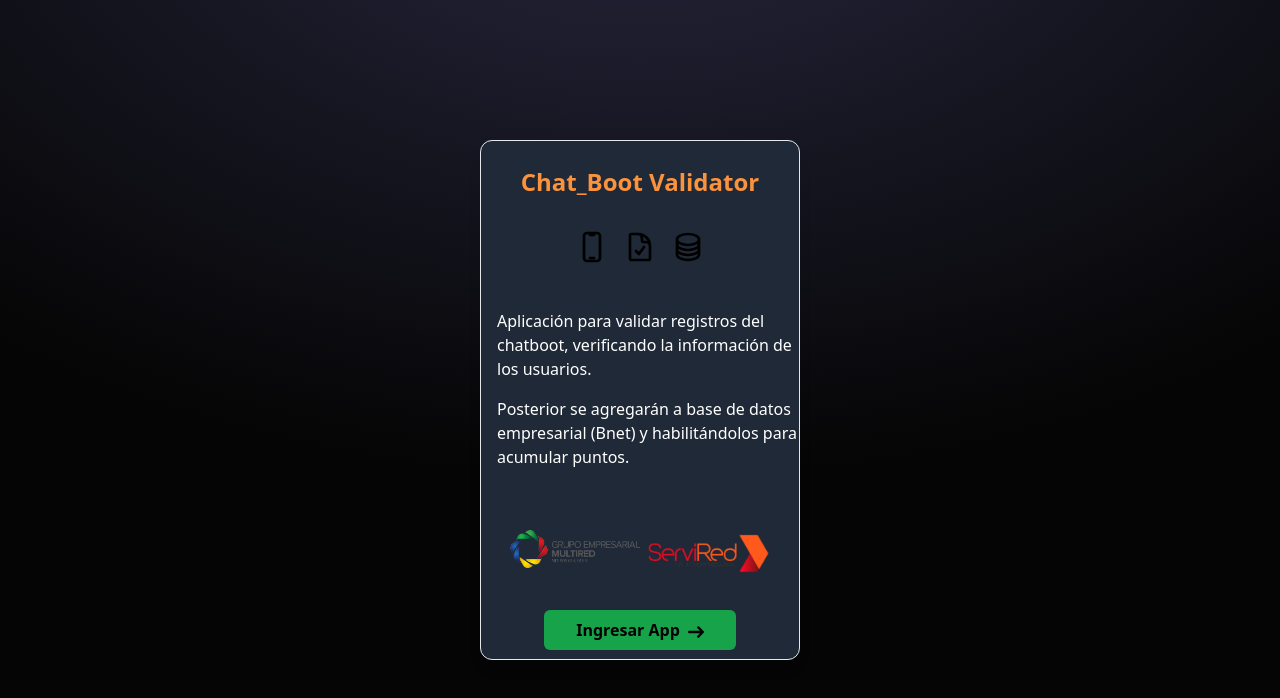
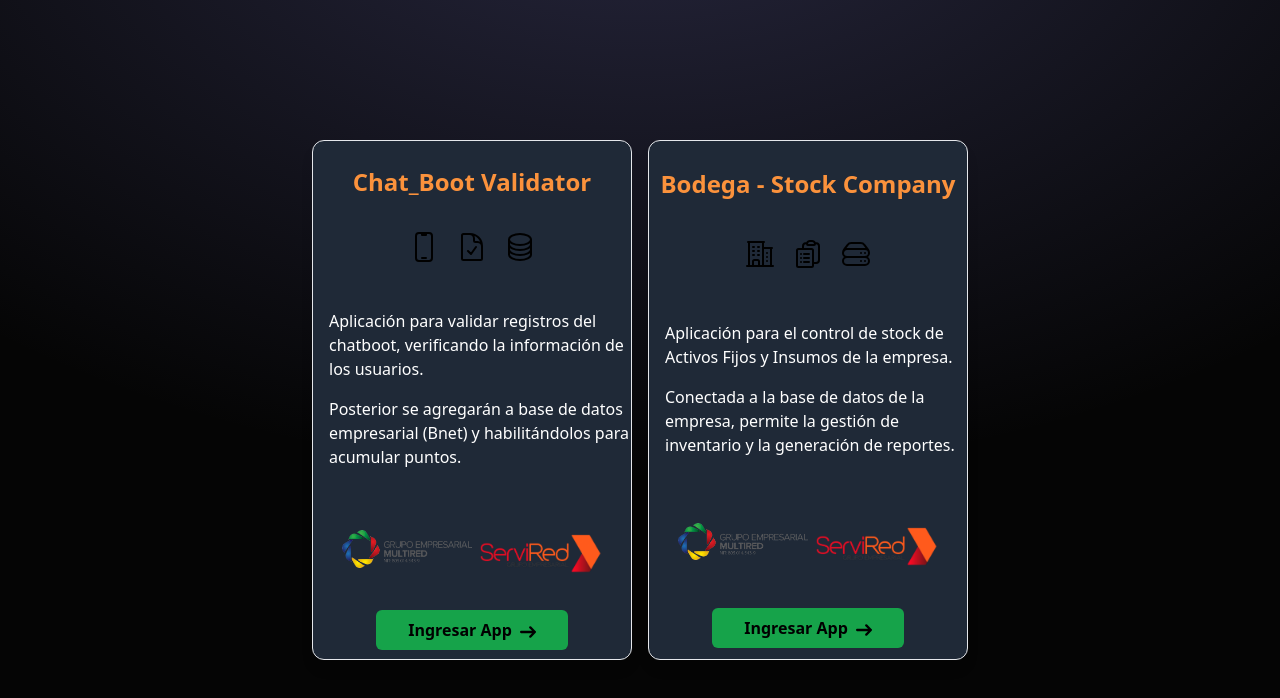
Before and after one commit to llOrtegall/Menu_App_Empresa, an Astro site: page / in a window 1280 px wide. Built offline with nearby package versions, Linux system fonts and the light colour scheme; Astro itself is replaced by a stand-in of ours.

Commit message:
ok terminado

```diff
--- /dev/null
+++ b/src/components/Bodega.astro
@@ -0,0 +1,41 @@
+---
+import CompanyIcon from "./Icons/CompanyIcon.astro";
+import InventoryIcon from "./Icons/InventoryIcon.astro";
+import ServerIcon from "./Icons/ServerIcon.astro";
+import ArrowIcon from "./Icons/Button.astro";
+---
+
+<section class="flex gap-4">
+  <section class="flex flex-col justify-around items-center w-80 h-[520px] bg-gray-800 border-gray-200 rounded-xl shadow-lg border">
+    <h5 class="text-2xl text-center font-bold text-orange-400 py-4">
+      Bodega - Stock Company
+    </h5>
+
+    <figure class="flex w-full justify-center gap-4"><CompanyIcon /><InventoryIcon /><ServerIcon /></figure>
+
+    <article class="py-5 pl-4 flex flex-col items-center">
+      <p class="py-2 font-normal text-white text-pretty">
+        Aplicación para el control de stock de Activos Fijos y Insumos de la empresa.
+      </p>
+      <p class="py-2 font-normal text-white text-pretty">
+        Conectada a la base de datos de la empresa, permite la gestión de inventario y la generación de reportes.
+      </p>
+    </article>
+
+    <section class="flex py-4">
+      <figure>
+        <img src="/multired.png" width="130" alt="MULTIRED">
+      </figure>
+      <figure>
+        <img src="/servired.png" width="130" alt="SERVIRED">
+      </figure>
+    </section>
+
+    <a href="/chat_bot/index.html" class="flex items-center bg-green-600 py-2 px-8 rounded-md hover:bg-green-700">
+      <p class="font-semibold up">Ingresar App</p>
+      <figure class="pt-1">
+        <ArrowIcon />
+      </figure>
+    </a>
+  </section>
+</section>
--- a/src/components/Icons/CelIcon.astro
+++ b/src/components/Icons/CelIcon.astro
@@ -2,7 +2,7 @@
   xmlns="http://www.w3.org/2000/svg"
   fill="none"
   viewBox="0 0 24 24"
-  stroke-width="2"
+  stroke-width="1.5"
   stroke="currentColor"
   class="w-8 h-8"
 >
--- /dev/null
+++ b/src/components/Icons/CompanyIcon.astro
@@ -0,0 +1,14 @@
+<svg
+  xmlns="http://www.w3.org/2000/svg"
+  fill="none"
+  viewBox="0 0 24 24"
+  stroke-width="1.5"
+  stroke="currentColor"
+  class="w-8 h-8"
+>
+  <path
+    stroke-linecap="round"
+    stroke-linejoin="round"
+    d="M2.25 21h19.5m-18-18v18m10.5-18v18m6-13.5V21M6.75 6.75h.75m-.75 3h.75m-.75 3h.75m3-6h.75m-.75 3h.75m-.75 3h.75M6.75 21v-3.375c0-.621.504-1.125 1.125-1.125h2.25c.621 0 1.125.504 1.125 1.125V21M3 3h12m-.75 4.5H21m-3.75 3.75h.008v.008h-.008v-.008Zm0 3h.008v.008h-.008v-.008Zm0 3h.008v.008h-.008v-.008Z"
+  ></path>
+</svg>
--- a/src/components/Icons/DataIcon.astro
+++ b/src/components/Icons/DataIcon.astro
@@ -2,7 +2,7 @@
   xmlns="http://www.w3.org/2000/svg"
   fill="none"
   viewBox="0 0 24 24"
-  stroke-width="2"
+  stroke-width="1.5"
   stroke="currentColor"
   class="w-8 h-8"
 >
--- a/src/components/Icons/DocIcon.astro
+++ b/src/components/Icons/DocIcon.astro
@@ -2,7 +2,7 @@
   xmlns="http://www.w3.org/2000/svg"
   fill="none"
   viewBox="0 0 24 24"
-  stroke-width="2"
+  stroke-width="1.5"
   stroke="currentColor"
   class="w-8 h-8"
 >
--- /dev/null
+++ b/src/components/Icons/InventoryIcon.astro
@@ -0,0 +1,14 @@
+<svg
+  xmlns="http://www.w3.org/2000/svg"
+  fill="none"
+  viewBox="0 0 24 24"
+  stroke-width="1.5"
+  stroke="currentColor"
+  class="w-8 h-8"
+>
+  <path
+    stroke-linecap="round"
+    stroke-linejoin="round"
+    d="M9 12h3.75M9 15h3.75M9 18h3.75m3 .75H18a2.25 2.25 0 0 0 2.25-2.25V6.108c0-1.135-.845-2.098-1.976-2.192a48.424 48.424 0 0 0-1.123-.08m-5.801 0c-.065.21-.1.433-.1.664 0 .414.336.75.75.75h4.5a.75.75 0 0 0 .75-.75 2.25 2.25 0 0 0-.1-.664m-5.8 0A2.251 2.251 0 0 1 13.5 2.25H15c1.012 0 1.867.668 2.15 1.586m-5.8 0c-.376.023-.75.05-1.124.08C9.095 4.01 8.25 4.973 8.25 6.108V8.25m0 0H4.875c-.621 0-1.125.504-1.125 1.125v11.25c0 .621.504 1.125 1.125 1.125h9.75c.621 0 1.125-.504 1.125-1.125V9.375c0-.621-.504-1.125-1.125-1.125H8.25ZM6.75 12h.008v.008H6.75V12Zm0 3h.008v.008H6.75V15Zm0 3h.008v.008H6.75V18Z"
+  ></path>
+</svg>
--- /dev/null
+++ b/src/components/Icons/ServerIcon.astro
@@ -0,0 +1,14 @@
+<svg
+  xmlns="http://www.w3.org/2000/svg"
+  fill="none"
+  viewBox="0 0 24 24"
+  stroke-width="1.5"
+  stroke="currentColor"
+  class="w-8 h-8"
+>
+  <path
+    stroke-linecap="round"
+    stroke-linejoin="round"
+    d="M5.25 14.25h13.5m-13.5 0a3 3 0 0 1-3-3m3 3a3 3 0 1 0 0 6h13.5a3 3 0 1 0 0-6m-16.5-3a3 3 0 0 1 3-3h13.5a3 3 0 0 1 3 3m-19.5 0a4.5 4.5 0 0 1 .9-2.7L5.737 5.1a3.375 3.375 0 0 1 2.7-1.35h7.126c1.062 0 2.062.5 2.7 1.35l2.587 3.45a4.5 4.5 0 0 1 .9 2.7m0 0a3 3 0 0 1-3 3m0 3h.008v.008h-.008v-.008Zm0-6h.008v.008h-.008v-.008Zm-3 6h.008v.008h-.008v-.008Zm0-6h.008v.008h-.008v-.008Z"
+  ></path>
+</svg>
--- a/src/pages/index.astro
+++ b/src/pages/index.astro
@@ -1,11 +1,13 @@
 ---
 import Layout from "../layouts/Layout.astro";
 import ChatBoot from "../components/ChatBoot.astro";
+import Bodega from '../components/Bodega.astro';
 ---
 
 <Layout title="Aplicaciones Gane (Servired - Multired)">
-	<main class="flex items-center justify-center h-[100vh]">
+	<main class="flex items-center justify-center h-[100vh] gap-4">
 		<ChatBoot />
+		<Bodega />
 	</main>
 </Layout>
 
```
